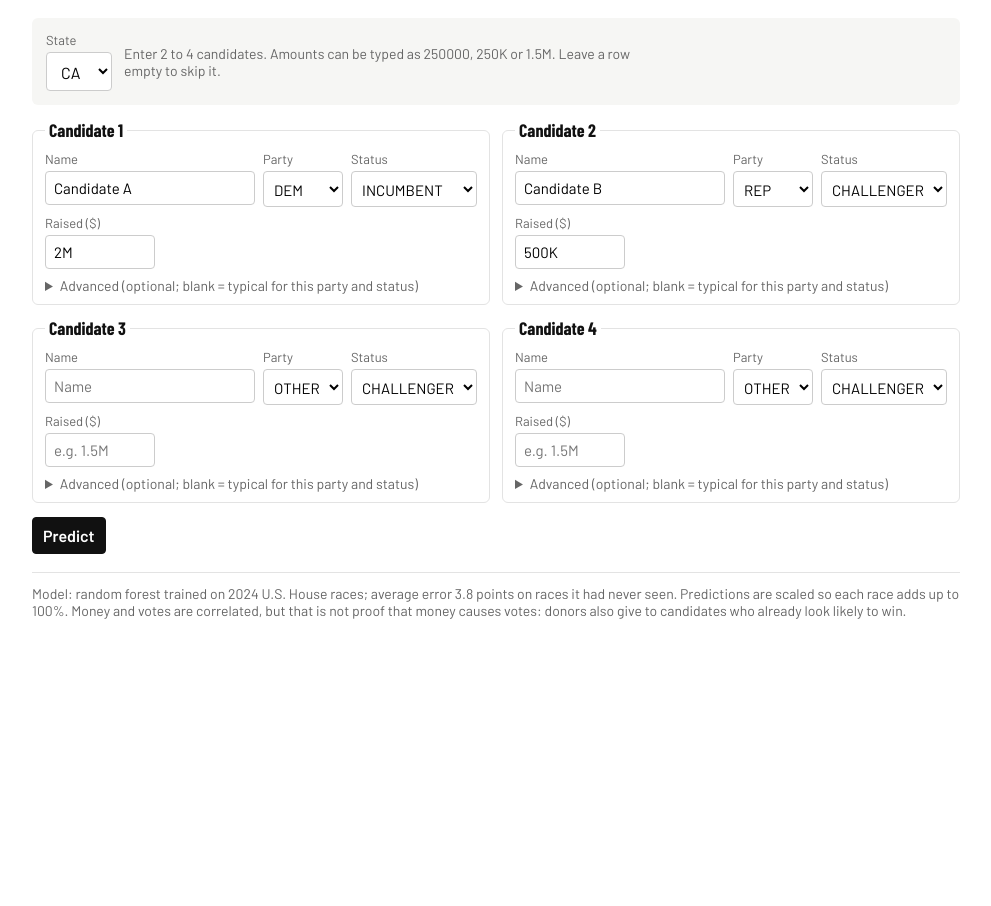
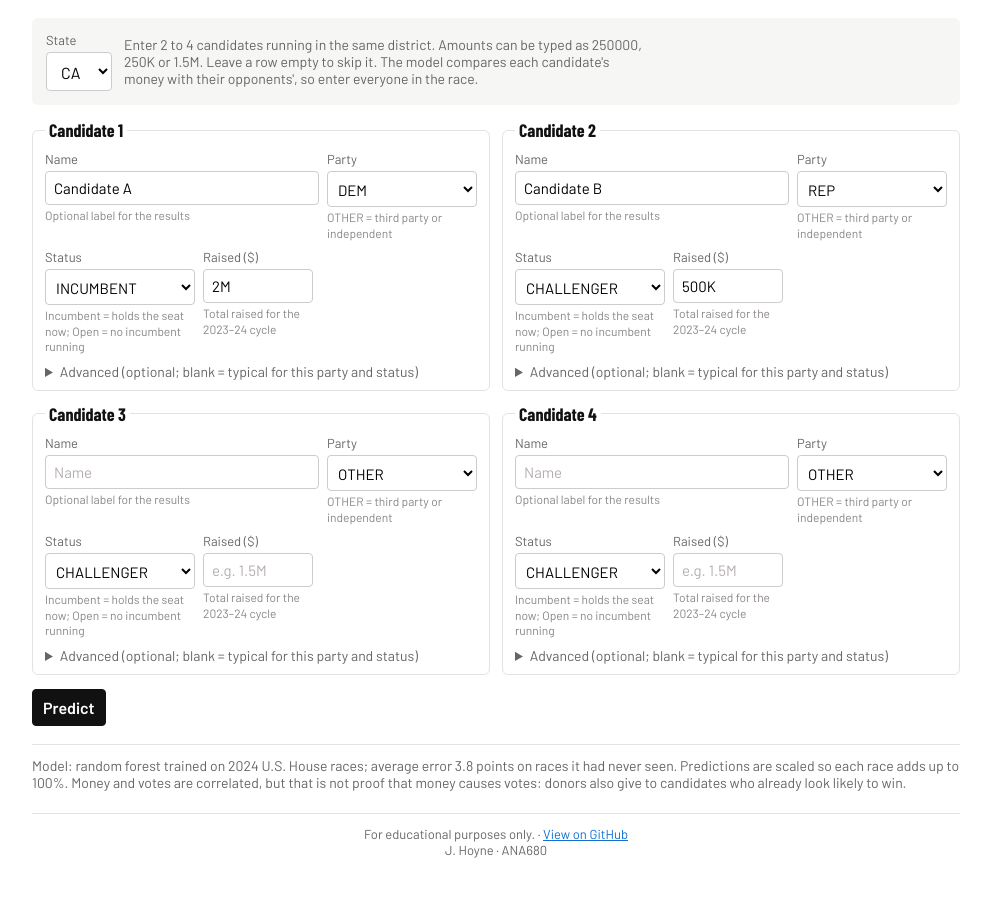
Before and after one commit to jannarhoyne-sys/FEC-Candidate-Summary, a Flask app: page /hypothetical in a window 1280 px wide. Shown: the part 150-1056 px from the top of the page, without its empty margins (144-1135 px from the left). Before the commit the page ends 769 px from the top, so only its background shows below. Run offline with Flask 3, Linux system fonts and the light colour scheme; parts of the project's set-up code (start-up, migrations or seed data) failed here and were passed over.

Commit message:
footer added and help text for input cells

```diff
--- a/templates/index.html
+++ b/templates/index.html
@@ -66,6 +66,13 @@
   .cand details .row{margin-top:6px}
   .errors{margin-top:12px;padding:10px 12px;background:#fdecea;border:1px solid #f1b0a8;border-radius:4px;color:#a3271b}
   @media (max-width:700px){ .cand-grid{grid-template-columns:1fr} .whatif{margin-left:0} }
+  .help{display:block;font-size:12px;line-height:1.3;color:#8b8589;margin-top:3px}
+  .cand input::placeholder{color:#b5adb1}
+  .f-sel{width:150px} .f-money{width:130px} .f-pct{width:120px}
+  .f-sel select{width:100%}
+  .howto{margin-top:12px;font-size:14px;color:var(--muted)}
+  .foot{margin-top:22px;padding-top:12px;border-top:1px solid var(--line);text-align:center;font-size:13px;color:var(--muted)}
+  .foot a{color:var(--dem)}
   .caution{margin-top:10px;padding:8px 12px;background:#fff7d6;border:1px solid #e6cf7a;border-radius:4px;font-size:15px}
   table{width:100%;border-collapse:collapse;margin-top:22px;font-size:15px}
   th{text-align:left;font-size:12px;text-transform:uppercase;letter-spacing:.5px;color:var(--muted);border-bottom:2px solid var(--ink);padding:6px 8px}
@@ -119,7 +126,7 @@
           {% for s in states %}<option {% if s == state %}selected{% endif %}>{{ s }}</option>{% endfor %}
         </select>
       </div>
-      <div class="hint">Enter 2 to 4 candidates. Amounts can be typed as 250000, 250K or 1.5M. Leave a row empty to skip it.</div>
+      <div class="hint">Enter 2 to 4 candidates running in the same district. Amounts can be typed as 250000, 250K or 1.5M. Leave a row empty to skip it. The model compares each candidate's money with their opponents', so enter everyone in the race.</div>
     </div>
 
     <div class="cand-grid">
@@ -127,20 +134,28 @@
       <fieldset class="cand">
         <legend>Candidate {{ i + 1 }}</legend>
         <div class="row">
-          <div class="grow"><label>Name</label><input name="c{{ i }}_name" value="{{ row.name }}" placeholder="Name"></div>
-          <div><label>Party</label>
-            <select name="c{{ i }}_party">{% for p in parties %}<option {% if p == row.party %}selected{% endif %}>{{ p }}</option>{% endfor %}</select></div>
-          <div><label>Status</label>
-            <select name="c{{ i }}_status">{% for s in statuses %}<option {% if s == row.status %}selected{% endif %}>{{ s }}</option>{% endfor %}</select></div>
-          <div><label>Raised ($)</label><input name="c{{ i }}_raised" value="{{ row.raised }}" placeholder="e.g. 1.5M" class="money"></div>
+          <div class="grow"><label>Name</label><input name="c{{ i }}_name" value="{{ row.name }}" placeholder="Name">
+            <small class="help">Optional label for the results</small></div>
+          <div class="f-sel"><label>Party</label>
+            <select name="c{{ i }}_party">{% for p in parties %}<option {% if p == row.party %}selected{% endif %}>{{ p }}</option>{% endfor %}</select>
+            <small class="help">OTHER = third party or independent</small></div>
+          <div class="f-sel"><label>Status</label>
+            <select name="c{{ i }}_status">{% for s in statuses %}<option {% if s == row.status %}selected{% endif %}>{{ s }}</option>{% endfor %}</select>
+            <small class="help">Incumbent = holds the seat now; Open = no incumbent running</small></div>
+          <div class="f-money"><label>Raised ($)</label><input name="c{{ i }}_raised" value="{{ row.raised }}" placeholder="e.g. 1.5M" class="money">
+            <small class="help">Total raised for the 2023–24 cycle</small></div>
         </div>
         <details>
           <summary>Advanced (optional; blank = typical for this party and status)</summary>
           <div class="row">
-            <div><label>Small donors %</label><input name="c{{ i }}_small" value="{{ row.small or '' }}" class="pct"></div>
-            <div><label>PACs %</label><input name="c{{ i }}_pac" value="{{ row.pac or '' }}" class="pct"></div>
-            <div><label>Self-funded %</label><input name="c{{ i }}_self" value="{{ row.self or '' }}" class="pct"></div>
-            <div><label>Cash at start ($)</label><input name="c{{ i }}_cash" value="{{ row.cash or '' }}" class="money"></div>
+            <div class="f-pct"><label>Small donors %</label><input name="c{{ i }}_small" value="{{ row.small or '' }}" placeholder="0–100" class="pct">
+              <small class="help">Share of money from gifts under $200</small></div>
+            <div class="f-pct"><label>PACs %</label><input name="c{{ i }}_pac" value="{{ row.pac or '' }}" placeholder="0–100" class="pct">
+              <small class="help">Share from political action committees</small></div>
+            <div class="f-pct"><label>Self-funded %</label><input name="c{{ i }}_self" value="{{ row.self or '' }}" placeholder="0–100" class="pct">
+              <small class="help">Share from the candidate's own money and loans</small></div>
+            <div class="f-money"><label>Cash at start ($)</label><input name="c{{ i }}_cash" value="{{ row.cash or '' }}" placeholder="e.g. 250K" class="money">
+              <small class="help">Money in the bank on Jan 1, 2023</small></div>
           </div>
         </details>
       </fieldset>
@@ -207,6 +222,8 @@
       </tbody>
     </table>
 
+    <div class="howto"><b>How to read the table:</b> <b>Raised</b> is the candidate's total fundraising for 2023–24. <b>Money share</b> is their share of all money raised by the candidates in this race. <b>Predicted</b> is the model's vote share{% if r.called_right is defined %}, and <b>Actual 2024</b> is the real result{% endif %}.</div>
+
     <div class="legend">
       <span><span class="lg" style="background:var(--dem)"></span>Clear predicted winner</span>
       <span><span class="lg" style="background:repeating-linear-gradient(135deg,var(--dem) 0 3px,var(--dem-light) 3px 7px)"></span>Too close to call (predicted margin under 5 points)</span>
@@ -215,6 +232,13 @@
   {% endif %}
 
   <div class="note">Model: random forest trained on 2024 U.S. House races; average error 3.8 points on races it had never seen. Predictions are scaled so each race adds up to 100%. Money and votes are correlated, but that is not proof that money causes votes: donors also give to candidates who already look likely to win.</div>
+
+  <footer class="foot">
+    For educational purposes only. ·
+    <a href="https://github.com/jannarhoyne-sys/FEC-Candidate-Summary">View on GitHub</a>
+    <br>
+    J. Hoyne · ANA680
+  </footer>
 </div>
 </body>
 </html>
```
Also changed, not shown: k8s/deployment.yaml (added, +48 -0 lines), k8s/service.yaml (added, +14 -0 lines), sagemaker/cleanup.py (+0 -7 lines).
